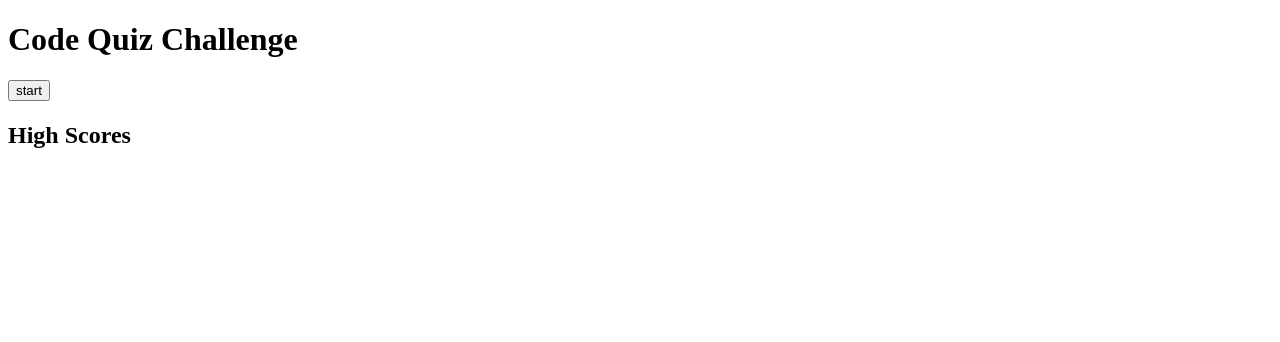
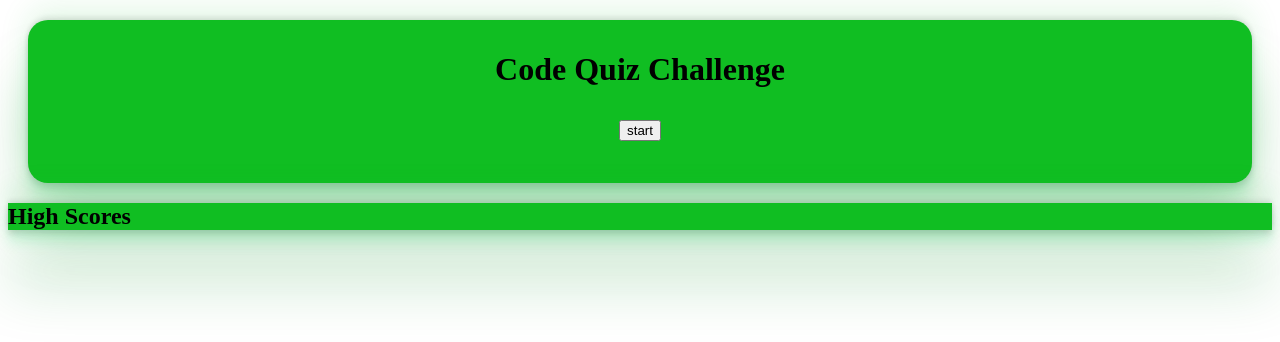
Before and after one commit to killbeevol2/javascript-quiz, a plain HTML site: page index.html in a window 1280 px wide. Drawn offline with Linux system fonts and the light colour scheme.

Commit message:
added some styling to header

```diff
--- a/assets/css/style.css
+++ b/assets/css/style.css
@@ -0,0 +1,25 @@
+* {
+  box-sizing: border-box;
+}
+
+header,
+section,
+aside {
+  background-color: rgb(16, 190, 34);
+  box-shadow: rgba(11, 146, 40, 0.25) 0px 54px 55px,
+    rgba(23, 190, 51, 0.12) 0px -12px 30px, rgba(0, 0, 0, 0.12) 0px 4px 6px,
+    rgba(27, 224, 109, 0.17) 0px 12px 13px, rgba(0, 0, 0, 0.09) 0px -3px 5px;
+}
+
+/* Header container  */
+header {
+  border-radius: 20px;
+  margin: 20px 20px;
+  padding: 10px 0px 20px 0px;
+  text-align: center;
+}
+
+#timer {
+  font-size: 28px;
+  font-weight: bold;
+}
--- a/index.html
+++ b/index.html
@@ -4,7 +4,7 @@
     <meta charset="UTF-8" />
     <meta name="viewport" content="width=device-width, initial-scale=1.0" />
     <meta http-equiv="X-UA-Compatible" content="ie=edge" />
-    <link rel="stylesheet" href="assets/style.css" />
+    <link rel="stylesheet" href="assets/css/style.css" />
     <title>Coding Quiz</title>
   </head>
   <body>
@@ -26,7 +26,7 @@
       <ul class="score"></ul>
     </aside>
 
-    <script src="/assets/js/questions.js"></script>
-    <script src="/assets/js/script.js"></script>
+    <script src="assets/js/questions.js"></script>
+    <script src="assets/js/script.js"></script>
   </body>
 </html>
```
